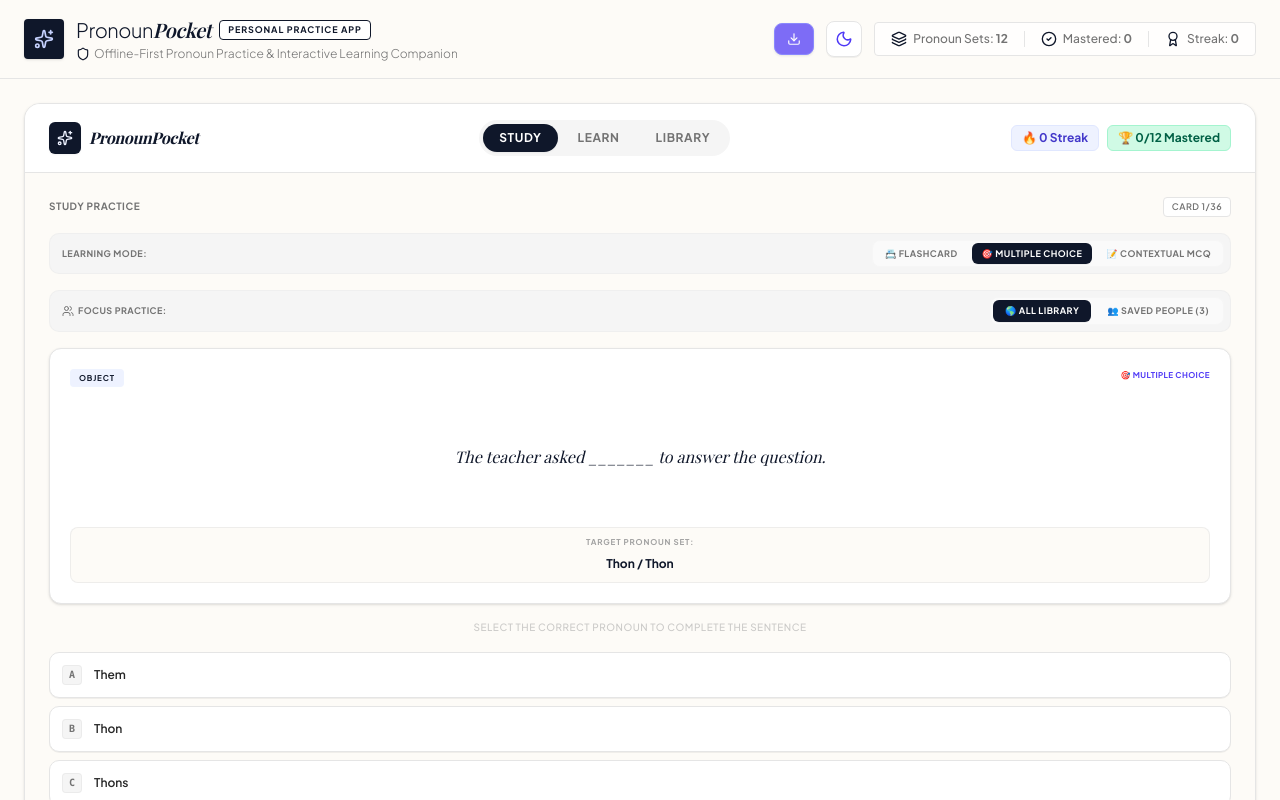
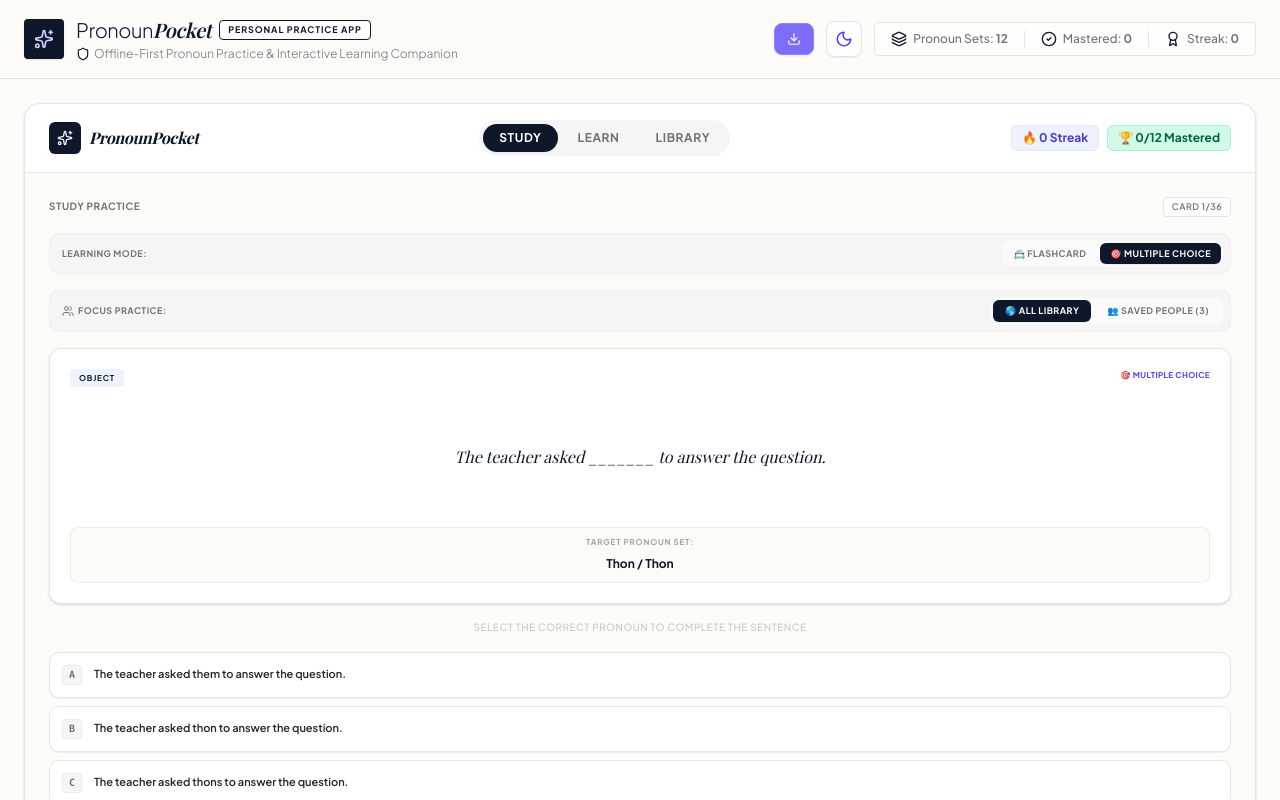
Before and after one commit to icynewyear/Pocket-pronouns, a React (Vite) app: page / in a window 1280 px wide. Both pictures are taken after a click on the button "🎯 MULTIPLE CHOICE". Shown: the top 800 px of the page. Built offline with nearby package versions, Linux system fonts and the light colour scheme; a web font is replaced by a local one.

Commit message:
refactor: remove contextual-mc study mode
Deprecate the 'contextual-mc' study mode to simplify the UI and improve core learning workflows.

```diff
--- a/src/App.tsx
+++ b/src/App.tsx
@@ -459,7 +459,7 @@
   };
 
   // Multiple Choice Study Mode States
-  const [studyMode, setStudyMode] = useState<'flashcard' | 'multiple-choice' | 'contextual-mc'>('flashcard');
+  const [studyMode, setStudyMode] = useState<'flashcard' | 'multiple-choice'>('flashcard');
   const [selectedOption, setSelectedOption] = useState<string | null>(null);
   const [isAnswerChecked, setIsAnswerChecked] = useState(false);
 
--- a/src/components/PhoneSimulator.tsx
+++ b/src/components/PhoneSimulator.tsx
@@ -63,8 +63,8 @@
   timeString: string;
   handleExportSettings: () => void;
   handleImportSettings: (json: string) => boolean;
-  studyMode: 'flashcard' | 'multiple-choice' | 'contextual-mc';
-  setStudyMode: (mode: 'flashcard' | 'multiple-choice' | 'contextual-mc') => void;
+  studyMode: 'flashcard' | 'multiple-choice';
+  setStudyMode: (mode: 'flashcard' | 'multiple-choice') => void;
   selectedOption: string | null;
   isAnswerChecked: boolean;
   handleMultipleChoiceSelect: (option: string) => void;
@@ -375,7 +375,7 @@
                 <div className="flex items-center justify-between sm:justify-start gap-4">
                   <span className="text-[9px] font-bold uppercase tracking-wider text-neutral-500 dark:text-slate-400 pl-1.5">Learning Mode:</span>
                 </div>
-                <div className="flex gap-1 bg-white/50 dark:bg-slate-950/40 p-0.5 rounded-[8px] border border-neutral-200/20 dark:border-slate-800/20 w-full sm:w-auto flex-wrap">
+                <div className="flex gap-1 bg-white/50 dark:bg-slate-950/40 p-0.5 rounded-[8px] border border-neutral-200/20 dark:border-slate-800/20 w-full sm:w-auto">
                   <button
                     type="button"
                     onClick={() => setStudyMode('flashcard')}
@@ -389,13 +389,6 @@
                     className={`flex-1 sm:flex-none px-2.5 py-1 rounded-[6px] text-[9px] font-bold uppercase tracking-wider transition-all cursor-pointer text-center whitespace-nowrap ${studyMode === 'multiple-choice' ? 'bg-[#0F172A] dark:bg-indigo-600 text-white shadow-2xs' : 'text-neutral-500 dark:text-slate-400 hover:text-neutral-800 dark:hover:text-slate-200'}`}
                   >
                     🎯 Multiple Choice
-                  </button>
-                  <button
-                    type="button"
-                    onClick={() => setStudyMode('contextual-mc')}
-                    className={`flex-1 sm:flex-none px-2.5 py-1 rounded-[6px] text-[9px] font-bold uppercase tracking-wider transition-all cursor-pointer text-center whitespace-nowrap ${studyMode === 'contextual-mc' ? 'bg-[#0F172A] dark:bg-indigo-600 text-white shadow-2xs' : 'text-neutral-500 dark:text-slate-400 hover:text-neutral-800 dark:hover:text-slate-200'}`}
-                  >
-                    📝 Contextual MCQ
                   </button>
                 </div>
               </div>
@@ -661,16 +654,13 @@
                               <span className={letterBadgeClass}>
                                 {letters[idx]}
                               </span>
-                              <span className={studyMode === 'contextual-mc' ? "text-[11px] text-left leading-normal font-sans" : "capitalize font-sans text-left"}>
-                                {studyMode === 'contextual-mc'
-                                  ? getContextualMCQOptionText(
-                                      sessionDeck[currentCardIndex].sentence,
-                                      sessionDeck[currentCardIndex].set,
-                                      option,
-                                      sessionDeck[currentCardIndex].personName
-                                    )
-                                  : option
-                                }
+                              <span className="text-[11px] text-left leading-normal font-sans">
+                                {getContextualMCQOptionText(
+                                  sessionDeck[currentCardIndex].sentence,
+                                  sessionDeck[currentCardIndex].set,
+                                  option,
+                                  sessionDeck[currentCardIndex].personName
+                                )}
                               </span>
                             </div>
                             {iconToRender}
```
